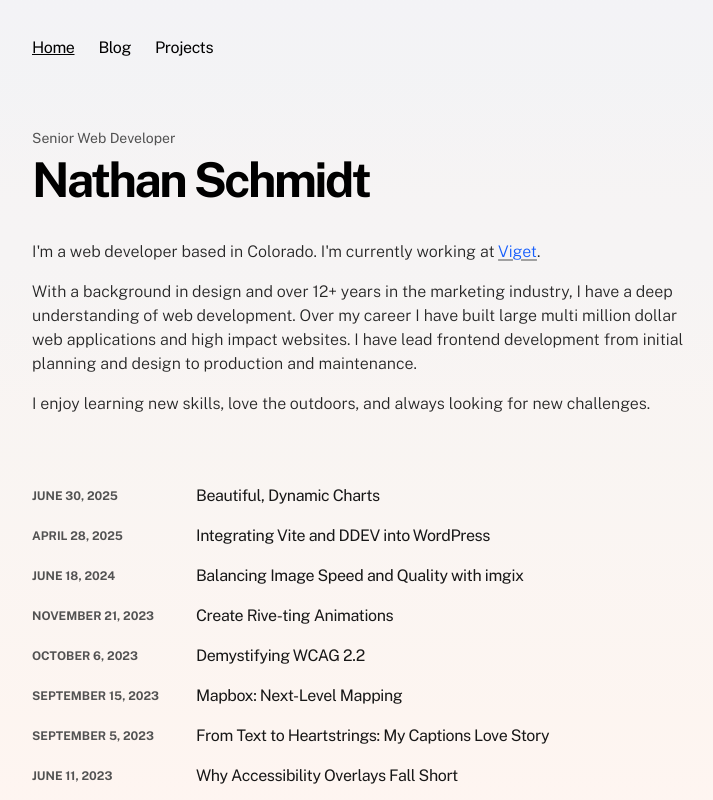
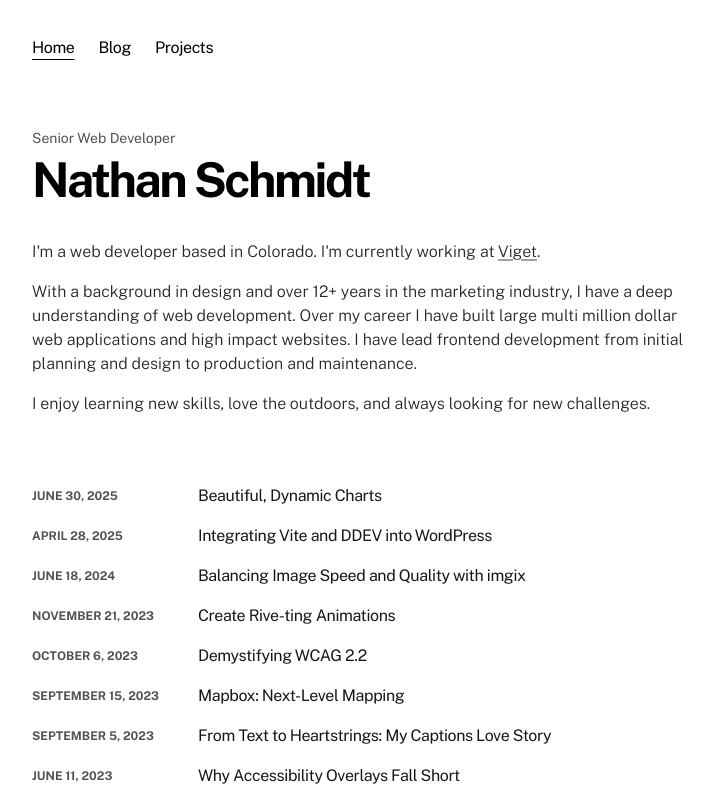
Before and after one commit to nathan-schmidt-viget/nathan-blog, a Next.js app: page / in a window 1280 px wide. Shown: the top 800 px of the page, without its empty margins (280-993 px from the left). Built offline with nearby package versions, Linux system fonts and the light colour scheme.

Commit message:
[n/a] Adding map keys and updating animated gradient

```diff
--- a/app/components/footer.tsx
+++ b/app/components/footer.tsx
@@ -42,7 +42,7 @@ export default function Footer() {
           </a>
         </li>
       </ul>
-      <p className='mt-8 text-neutral-600 dark:text-neutral-300'>
+      <p className='mt-8 text-neutral-600 dark:text-neutral-300 text-xs'>
         © {new Date().getFullYear()} Nathan Schmidt
       </p>
     </footer>
--- a/app/components/nav.tsx
+++ b/app/components/nav.tsx
@@ -31,12 +31,12 @@ export function Navbar() {
           <ul className='flex flex-row gap-2'>
             {Object.entries(navItems).map(([path, { name }]) => {
               return (
-                <li>
+                <li key={path}>
                   <Link
                     key={path}
                     href={path}
                     className={clsx(
-                      "transition-all hover:text-neutral-800 hover:underline focus-visible:underline dark:hover:text-neutral-200 flex align-middle relative py-1 px-2",
+                      "transition-all hover:text-neutral-800 hover:underline underline-offset-6 focus-visible:underline dark:hover:text-neutral-200 flex align-middle relative py-1 px-2",
                       pathname === path && "underline"
                     )}
                   >
--- a/app/components/posts.tsx
+++ b/app/components/posts.tsx
@@ -21,11 +21,11 @@ export function BlogPosts() {
             className='flex flex-col hover:underline focus-visible:underline'
             href={`/blog/${post.slug}`}
           >
-            <div className='w-full grid grid-cols-4 items-center'>
-              <p className='text-neutral-600 dark:text-neutral-400 text-xs uppercase font-bold'>
+            <div className='w-full grid grid-cols-4 gap-2 items-center'>
+              <p className='text-neutral-600 dark:text-neutral-400 col-span-4 sm:col-span-1 text-xs uppercase font-bold'>
                 {formatDate(post.metadata.publishedAt, false)}
               </p>
-              <p className='text-neutral-900 dark:text-neutral-100 col-span-3 tracking-tight'>
+              <p className='text-neutral-900 dark:text-neutral-100 col-span-4 sm:col-span-3 tracking-tight'>
                 {post.metadata.title}
               </p>
             </div>
--- a/app/components/projects.tsx
+++ b/app/components/projects.tsx
@@ -18,6 +18,7 @@ export function Projects() {
         })
         .map((post) => (
           <Link
+            key={post.slug}
             className='flex flex-col gap-2 items-start group'
             href={`/projects/${post.slug}`}
           >
--- a/app/global.css
+++ b/app/global.css
@@ -20,7 +20,7 @@
 @theme {
   --font-public-sans: var(--font-public-sans), "Public Sans", sans-serif;
 
-  --animate-bg-one: bg-one 1s ease-in-out infinite alternate;
+  --animate-bg-one: bg-one 6s ease-in-out infinite alternate;
   @keyframes bg-one {
     0% {
       opacity: 1;
@@ -30,7 +30,7 @@
     }
   }
 
-  --animate-bg-two: bg-two 3s ease-in-out infinite alternate 3s;
+  --animate-bg-two: bg-two 6s ease-in-out infinite alternate 12s;
   @keyframes bg-one {
     0% {
       opacity: 1;
@@ -40,7 +40,7 @@
     }
   }
 
-  --animate-bg-three: bg-three 3s ease-in-out infinite alternate 6s;
+  --animate-bg-three: bg-three 6s ease-in-out infinite alternate 24s;
   @keyframes bg-three {
     0% {
       opacity: 1;
@@ -52,12 +52,6 @@
 }
 
 @media (prefers-color-scheme: dark) {
-  :root {
-    --sh-class: #4c97f8;
-    --sh-identifier: white;
-    --sh-keyword: #f47067;
-    --sh-string: #0fa295;
-  }
   html {
     color-scheme: dark;
   }
@@ -84,7 +78,7 @@ html {
 }
 
 .prose a {
-  @apply underline transition-all decoration-neutral-400 dark:decoration-neutral-600 underline-offset-2 decoration-[0.1em];
+  @apply underline text-neutral-800 dark:text-neutral-200 transition-all decoration-neutral-400 dark:decoration-neutral-600 underline-offset-2 decoration-[0.1em];
 }
 
 .prose .anchor:after {
--- a/app/layout.tsx
+++ b/app/layout.tsx
@@ -58,9 +58,9 @@ export default function RootLayout({
           <Analytics />
           <SpeedInsights />
         </main>
-        <div className='fixed animate-bg-three inset-0 bg-gradient-to-t from-cyan-50 to-gray-100 dark:from-cyan-950 dark:to-black/60' />
-        <div className='fixed animate-bg-two inset-0 bg-gradient-to-t from-pink-50 to-gray-100 dark:from-pink-950 dark:to-black/60' />
-        <div className='fixed animate-bg-one inset-0 bg-gradient-to-t from-orange-50 to-gray-100 dark:from-orange-950 dark:to-black/60' />
+        <div className='fixed animate-bg-three h-[calc(100dvh-50rem)] inset-x-0 bottom-0 bg-gradient-to-t from-cyan-300 to-white dark:from-cyan-900 dark:to-black/60' />
+        <div className='fixed animate-bg-two h-[calc(100dvh-50rem)] inset-x-0 bottom-0 bg-gradient-to-t from-pink-300 to-white dark:from-pink-900 dark:to-black/60' />
+        <div className='fixed animate-bg-one h-[calc(100dvh-50rem)] inset-x-0 bottom-0 bg-gradient-to-t from-orange-300 to-white dark:from-orange-900 dark:to-black/60' />
       </body>
     </html>
   );
```
